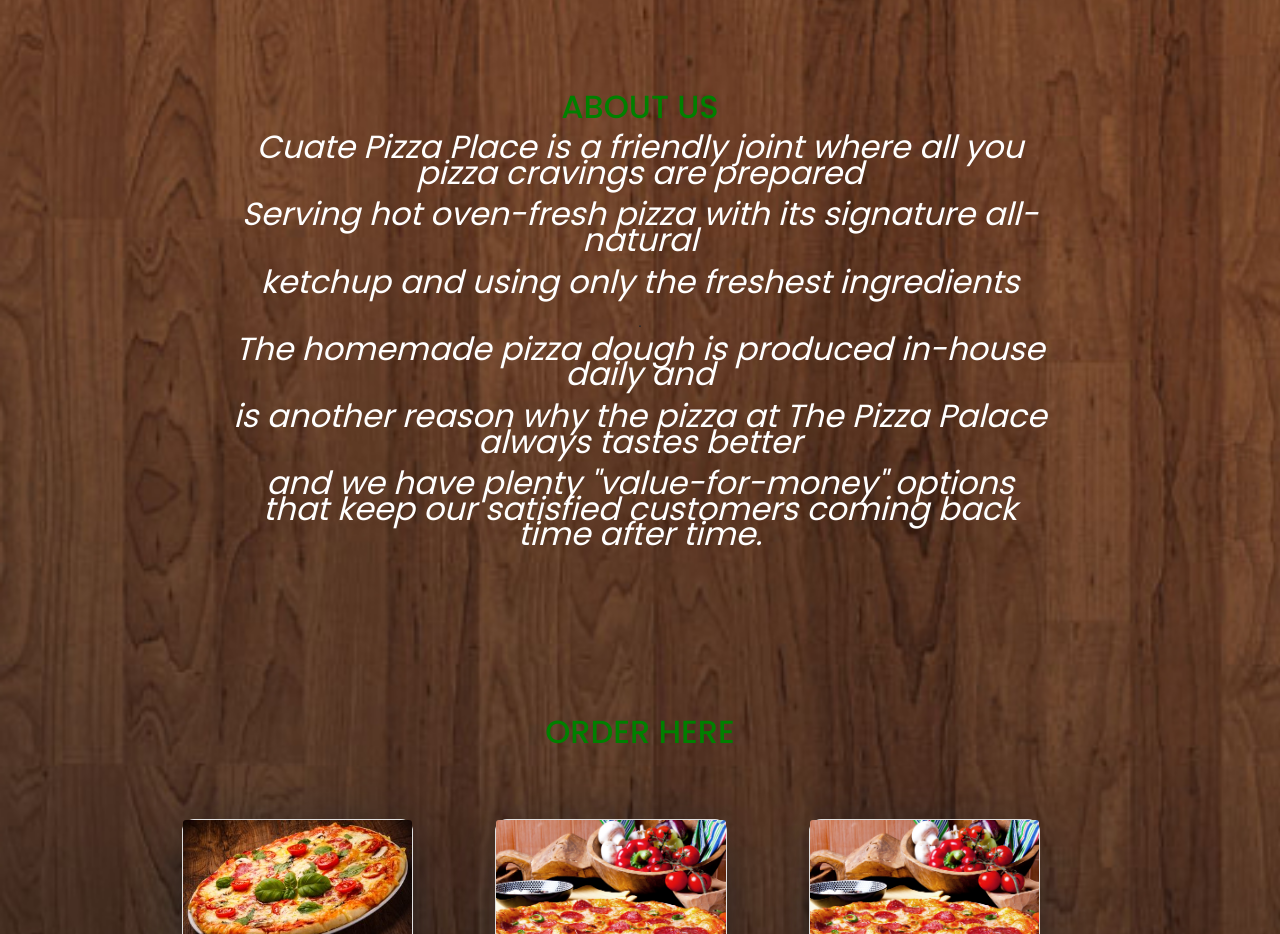
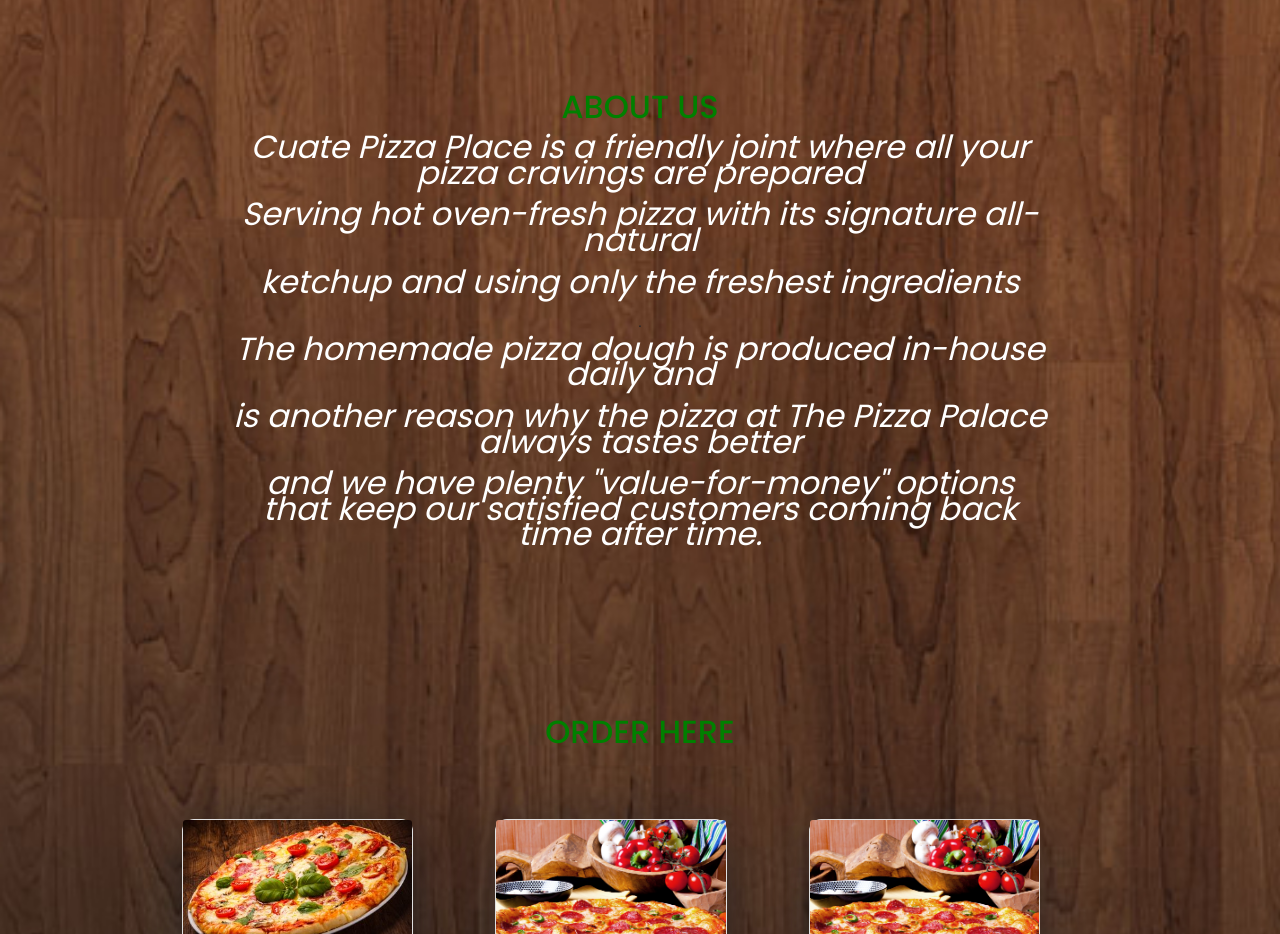
Before and after one commit to KamauDev-maker/Cuate-Pizza-Place, a plain HTML site: page index.html in a window 1280 px wide. Shown: the part 778-1712 px from the top of the page. Drawn offline with nearby package versions, Linux system fonts and the light colour scheme.

Commit message:
modifying the html

```diff
--- a/index.html
+++ b/index.html
@@ -28,7 +28,7 @@
         </div>
         <div class="about">
             <h2>About Us</h2>
-            <p>Cuate Pizza Place is a friendly joint where all you pizza cravings are prepared </p>
+            <p>Cuate Pizza Place is a friendly joint where all your pizza cravings are prepared </p>
             <p>Serving hot oven-fresh pizza with its signature all-natural</p>
             <p>ketchup and using only the freshest ingredients</p>.
             <p> The homemade pizza dough is produced in-house daily and</p>
```
